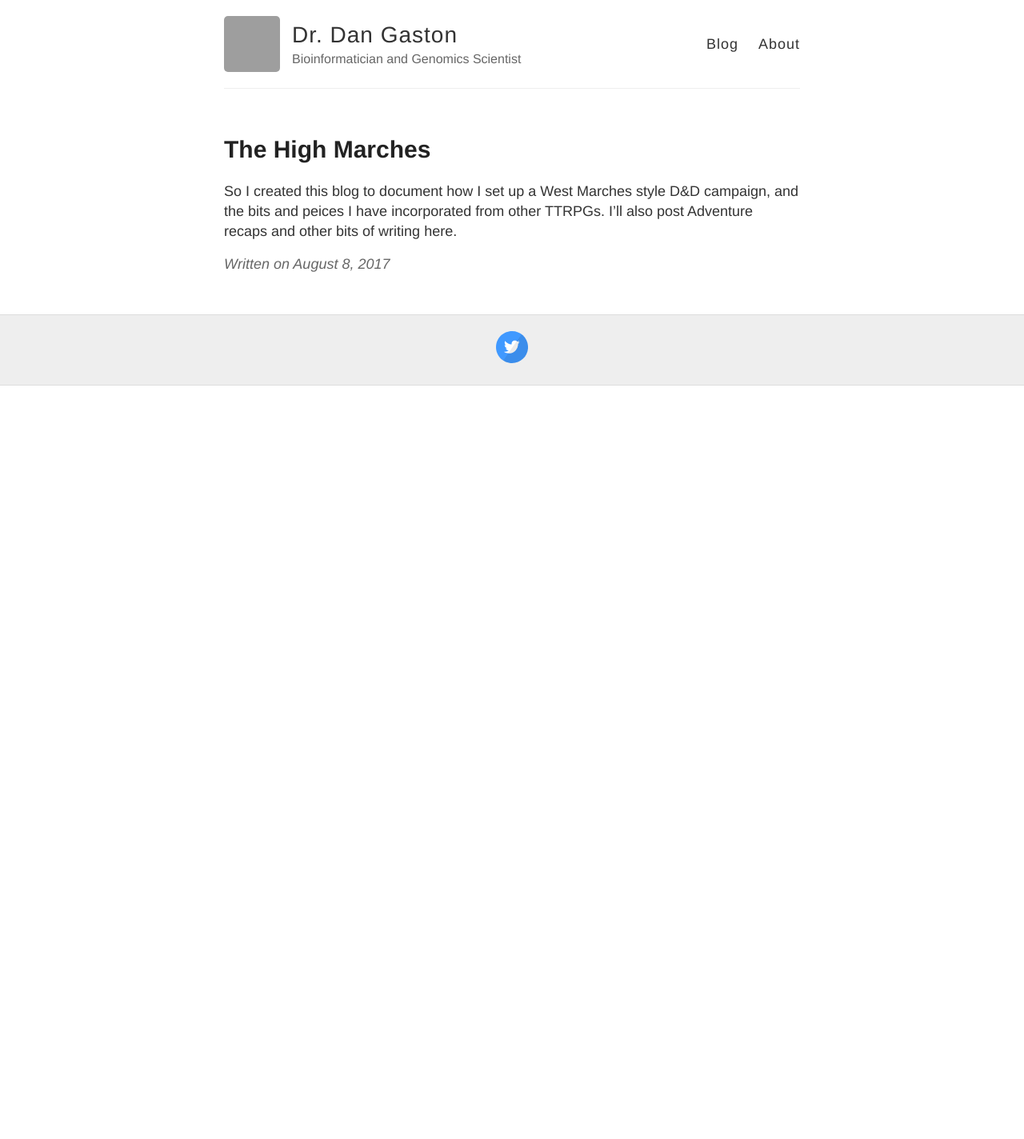
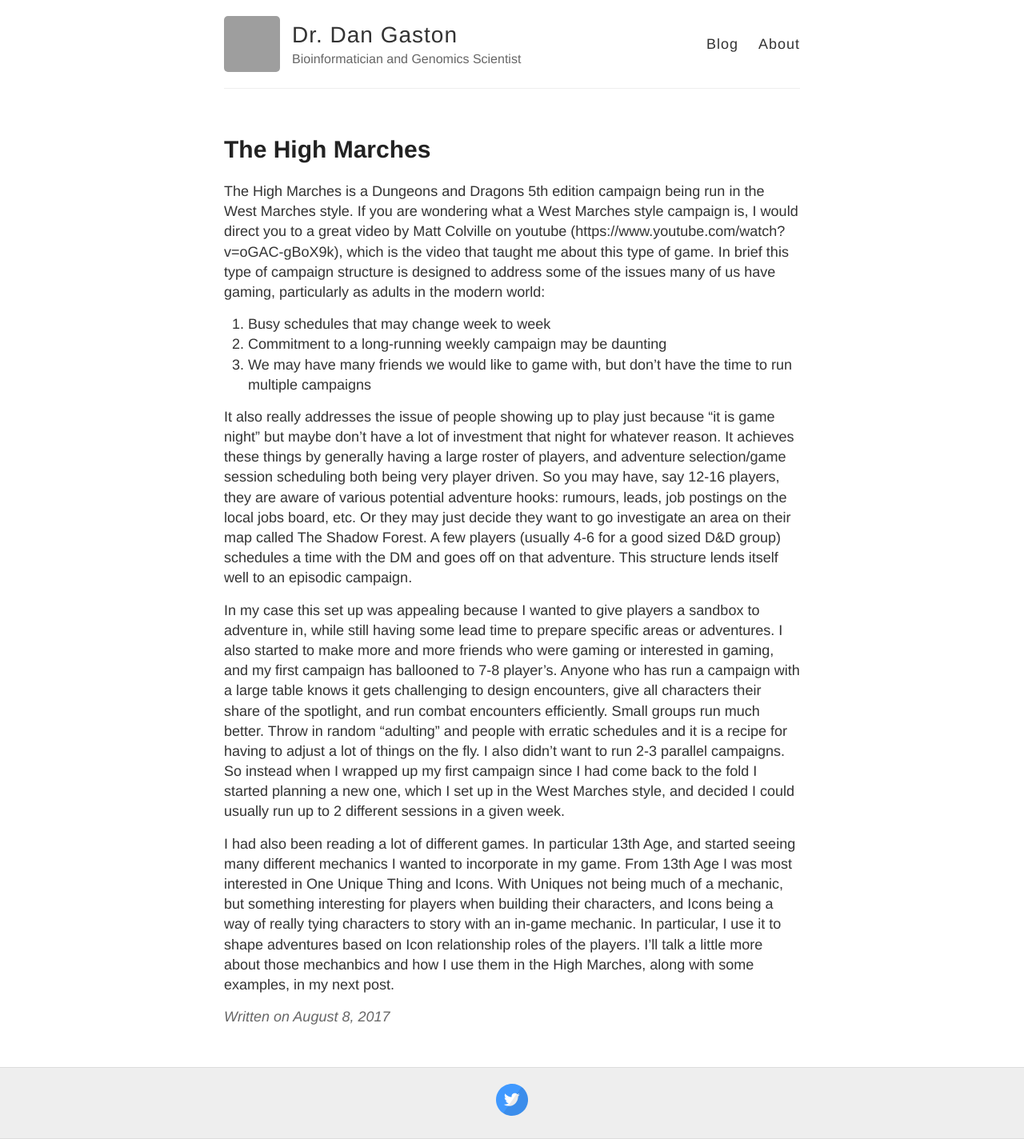
Before and after one commit to DeadDriftPress/highmarches, a Jekyll site: the page built from _posts/2017-08-08-The-High-Marches.md, in a window 1280 px wide. Shown: the whole page at 80% size. Built offline with Jekyll 4.4.1, drawn with Linux system fonts in a browser that asks for light colours; before the commit the page ends 900 px from its top, so only the background shows below that; grey boxes are pictures that could not be loaded.

Commit message:
Update first post

```diff
--- a/_posts/2017-08-08-The-High-Marches.md
+++ b/_posts/2017-08-08-The-High-Marches.md
@@ -3,5 +3,14 @@ layout: post
 title: The High Marches
 ---
 
-So I created this blog to document how I set up a West Marches style D&D campaign, and the bits and peices I have incorporated from
-other TTRPGs. I'll also post Adventure recaps and other bits of writing here.
+The High Marches is a Dungeons and Dragons 5th edition campaign being run in the West Marches style. If you are wondering what a West Marches style campaign is, I would direct you to a great video by Matt Colville on youtube (https://www.youtube.com/watch?v=oGAC-gBoX9k), which is the video that taught me about this type of game. In brief this type of campaign structure is designed to address some of the issues many of us have gaming, particularly as adults in the modern world:
+
+1. Busy schedules that may change week to week
+2. Commitment to a long-running weekly campaign may be daunting
+3. We may have many friends we would like to game with, but don't have the time to run multiple campaigns
+
+It also really addresses the issue of people showing up to play just because "it is game night" but maybe don't have a lot of investment that night for whatever reason. It achieves these things by generally having a large roster of players, and adventure selection/game session scheduling both being very player driven. So you may have, say 12-16 players, they are aware of various potential adventure hooks: rumours, leads, job postings on the local jobs board, etc. Or they may just decide they want to go investigate an area on their map called The Shadow Forest. A few players (usually 4-6 for a good sized D&D group) schedules a time with the DM and goes off on that adventure. This structure lends itself well to an episodic campaign.
+
+In my case this set up was appealing because I wanted to give players a sandbox to adventure in, while still having some lead time to prepare specific areas or adventures. I also started to make more and more friends who were gaming or interested in gaming, and my first campaign has ballooned to 7-8 player's. Anyone who has run a campaign with a large table knows it gets challenging to design encounters, give all characters their share of the spotlight, and run combat encounters efficiently. Small groups run much better. Throw in random "adulting" and people with erratic schedules and it is a recipe for having to adjust a lot of things on the fly. I also didn't want to run 2-3 parallel campaigns. So instead when I wrapped up my first campaign since I had come back to the fold I started planning a new one, which I set up in the West Marches style, and decided I could usually run up to 2 different sessions in a given week.
+
+I had also been reading a lot of different games. In particular 13th Age, and started seeing many different mechanics I wanted to incorporate in my game. From 13th Age I was most interested in One Unique Thing and Icons. With Uniques not being much of a mechanic, but something interesting for players when building their characters, and Icons being a way of really tying characters to story with an in-game mechanic. In particular, I use it to shape adventures based on Icon relationship roles of the players. I'll talk a little more about those mechanbics and how I use them in the High Marches, along with some examples, in my next post.
```
